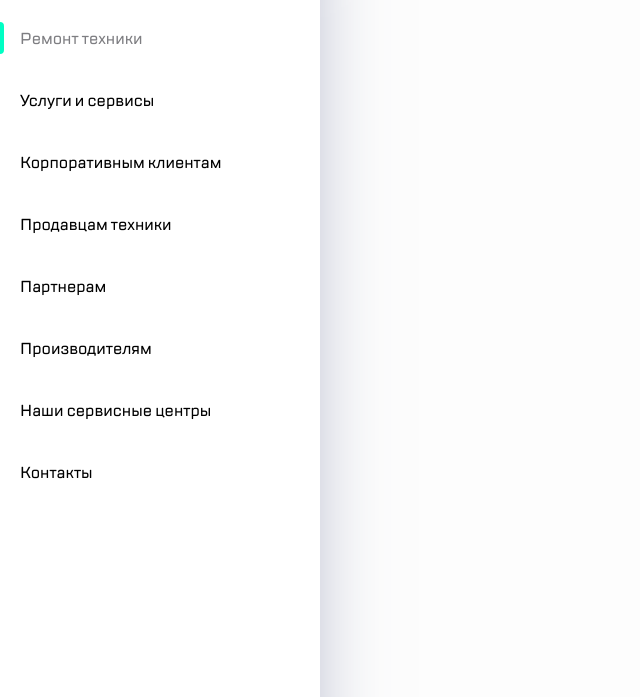
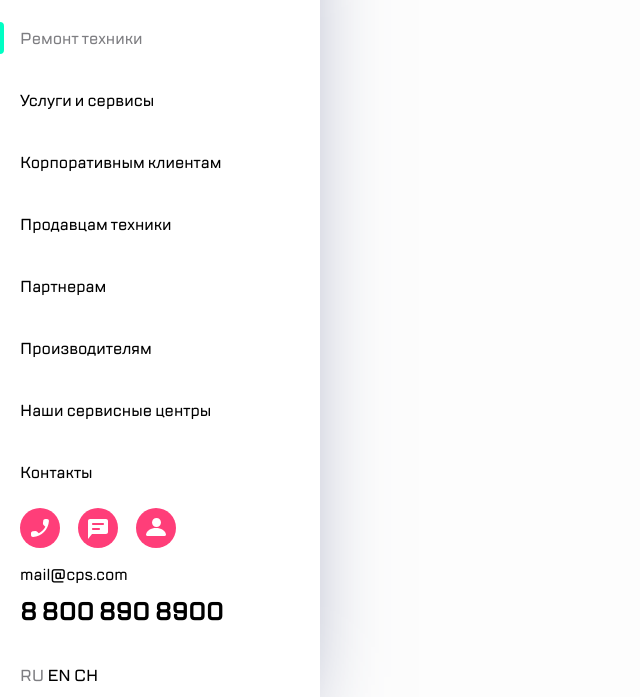
Before and after one commit to lisaferist/project-CPS_menu, a plain HTML site: page index.html in a window 1280 px wide. Shown: the part 88-785 px from the top of the page, without its empty margins (0-640 px from the left). Drawn offline with Linux system fonts and the light colour scheme.

Commit message:
adaptive height

```diff
--- a/style.css
+++ b/style.css
@@ -16,11 +16,15 @@ body {
 .menu {
     background-color: white;
     width: 320px;
-    height: 1024px;
-    float: left;
+    min-height: 800px;
+    height: 100%;
     box-shadow: -50px 0 100px 0 #454F7E;
     margin: 0;
     padding: 0 20px;
+    position: absolute;
+    top: 0;
+    bottom: 0;
+    left: 0;
 }
 
 .header__icon, .contact__icon {
@@ -83,7 +87,8 @@ body {
 }
 
 .menu__contact {
-    margin-top: 70%;
+    position: absolute;
+    bottom: 60px;
 }
 .contact__icon:nth-child(1){
     background: #FF3E79 url("images/icons/call.svg") 0 0;
@@ -105,6 +110,10 @@ body {
     margin-top: 0;
 }
 
+.menu__lang {
+    position: absolute;
+    bottom: 25px;
+}
 .menu__lang-button {
     border: none;
     background-color: inherit;
```
